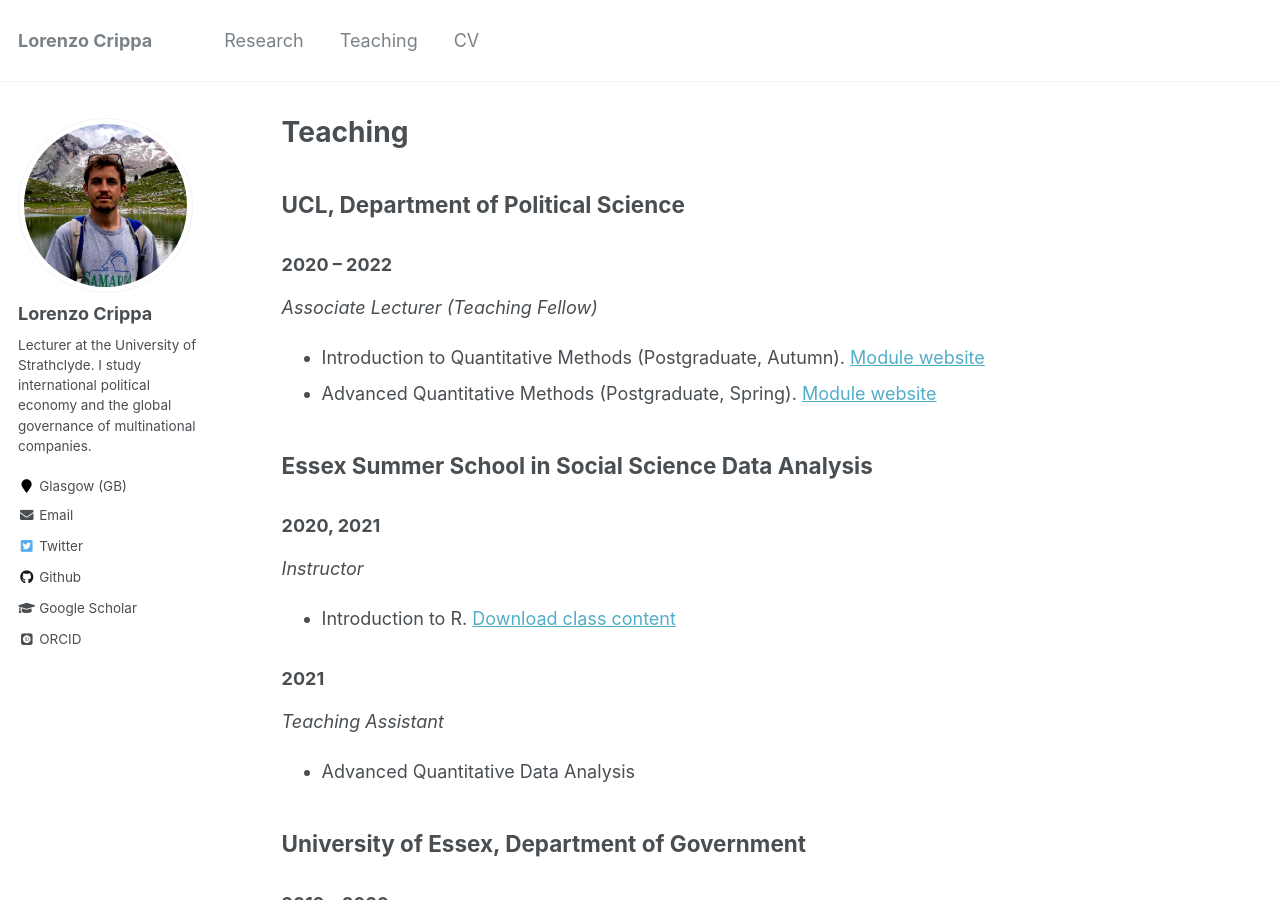
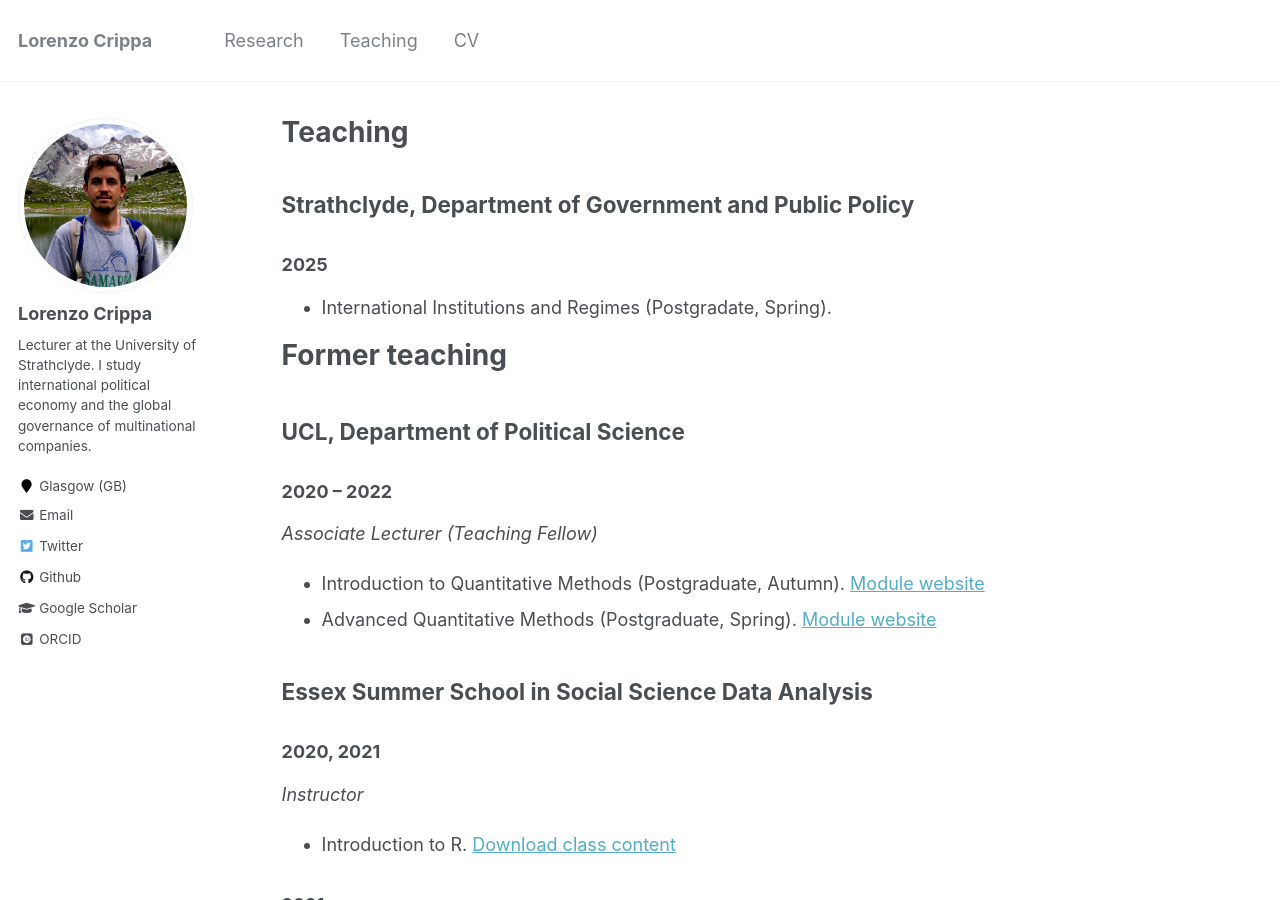
Before and after one commit to lorenzo-crippa/lorenzo-crippa.github.io, a Jekyll site: the page built from _pages/teaching.md, in a window 1280 px wide and 900 px high. Built offline with Jekyll 4.4.1, drawn with Linux system fonts in a browser that asks for light colours; some web fonts are replaced.

Commit message:
Update teaching.md

```diff
--- a/_pages/teaching.md
+++ b/_pages/teaching.md
@@ -4,6 +4,16 @@ title: "Teaching"
 permalink: /teaching/
 author_profile: true
 ---
+
+## Strathclyde, Department of Government and Public Policy
+
+### 2025
+
+- International Institutions and Regimes (Postgradate, Spring).
+
+
+# Former teaching
+
 ## UCL, Department of Political Science
 
 ### 2020 -- 2022
```
